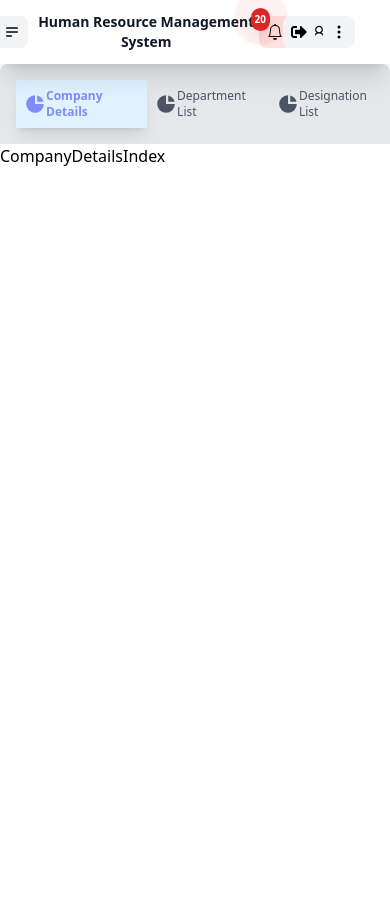
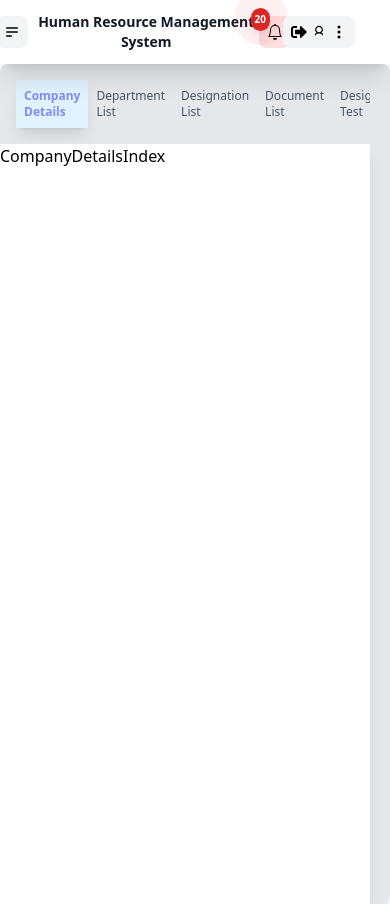
Before and after one commit to aadrika123/hrms_frontend, a React (Create React App) app: page /master in a window 390 px wide. Built offline with nearby package versions, Linux system fonts and the light colour scheme.

Commit message:
updates tostify not woriing

```diff
--- a/data.json
+++ b/data.json
@@ -36,22 +36,10 @@
       "id": 3
     },
     {
-      "name": "Project Manager Post",
-      "descriptoin": "This is Project",
-      "status": false,
-      "id": 4
-    },
-    {
       "name": "Master Department",
       "descriptoin": "this is description..ok",
-      "status": true,
+      "status": false,
       "id": 5
-    },
-    {
-      "name": "Wilma Webb",
-      "descriptoin": "Aliquam maiores irur",
-      "status": false,
-      "id": 6
     }
   ],
   "profile": {
--- a/package.json
+++ b/package.json
@@ -18,6 +18,7 @@
     "react-router-dom": "^6.3.0",
     "react-scripts": "5.0.1",
     "react-table": "^7.8.0",
+    "react-toastify": "^9.0.8",
     "web-vitals": "^2.1.4",
     "yup": "^0.32.11"
   },
--- a/src/App.js
+++ b/src/App.js
@@ -16,15 +16,30 @@ import RedirectToErrorPage from './Pages/404/RedirectToErrorPage';
 import Dashboard from './Pages/Dashboard';
 import Login from './Pages/Login/Login';
 import MasterIndex from './Pages/Master/MasterIndex';
-// import { useQuery, QueryClientProvider, QueryClient, useQueryClient } from "react-query";
+import { contextVar } from './Components/Context/Context'
+
+import { toast, ToastContainer } from 'react-toastify';
+
+// import 'react-toastify/dist/ReactToastify.css';
 
 
 function App() {
 
-  // const client = useQueryClient()
+
+  //context Data to active toast from anywhere
+  const contextData = {
+    notify: (toastData, actionFlag) => {
+      toast.dismiss()
+      { actionFlag == 'error' && toast.error(toastData) }
+      { actionFlag == 'info' && toast.info(toastData) }
+      { actionFlag == 'success' && toast.success(toastData) }
+      { actionFlag == 'warn' && toast.warn(toastData) }
+    }
+  };
 
   return (
     <>
+      <contextVar.Provider value={contextData}>
         <Router>
           <Layout>
             <Routes>
@@ -36,6 +51,7 @@ function App() {
             </Routes>
           </Layout>
         </Router>
+      </contextVar.Provider>
     </>
   );
 }
--- /dev/null
+++ b/src/Components/Context/Context.js
@@ -0,0 +1,2 @@
+import { createContext } from "react";
+export const contextVar = createContext("");
--- a/src/Components/MailboxComponents/MailboxLink.js
+++ b/src/Components/MailboxComponents/MailboxLink.js
@@ -15,7 +15,7 @@ function MailboxLink(props) {
         <>
 
             <p className={(props.activeStatus ? "bg-sky-100 text-indigo-400 font-semibold shadow-lg" : " text-gray-600") + " cursor-pointer flex items-center p-2 text-base"}>
-                <svg className={(props.activeStatus ? "text-indigo-400 font-semibold" : " text-gray-600") + " w-6 h-6 transition duration-75  group-hover:text-gray-900 "} fill="currentColor" viewBox="0 0 20 20" xmlns="http://www.w3.org/2000/svg"><path d="M2 10a8 8 0 018-8v8h8a8 8 0 11-16 0z"></path><path d="M12 2.252A8.014 8.014 0 0117.748 8H12V2.252z"></path></svg>
+               <span className='hidden md:block'> <svg className={(props.activeStatus ? "text-indigo-400 font-semibold" : " text-gray-600") + " w-6 h-6 transition duration-75  group-hover:text-gray-900 "} fill="currentColor" viewBox="0 0 20 20" xmlns="http://www.w3.org/2000/svg"><path d="M2 10a8 8 0 018-8v8h8a8 8 0 11-16 0z"></path><path d="M12 2.252A8.014 8.014 0 0117.748 8H12V2.252z"></path></svg></span>
                 <span className="sm:ml-3 text-xs sm:text-sm">{props.title} </span>
             </p>
 
--- a/src/Components/MailboxComponents/MailboxSidebar.js
+++ b/src/Components/MailboxComponents/MailboxSidebar.js
@@ -20,7 +20,8 @@ function MailboxSidebar(props) {
 
     return (
         <>
-            <aside className="" >
+
+            <aside className="overflow-x-auto" >
                 <div className="py-4 pl-4 rounded flex flex-row sm:flex-col sm:pl-0">
                     {
                         props.tabs.map((data) => (
@@ -36,6 +37,6 @@ function MailboxSidebar(props) {
 export default MailboxSidebar
 /**
  * Exported to :
- * 1. MailboxIndex.js
+ * 1. MasterIndex.js
  *
  */
--- a/src/Pages/Master/DepartmentList/DepartmentListIndex.js
+++ b/src/Pages/Master/DepartmentList/DepartmentListIndex.js
@@ -1,14 +1,15 @@
-import React, { useState } from 'react'
+import React, { useContext, useState } from 'react'
 import AddNewDepartment from './AddNewDepartment'
 import DepartmentList from './DepartmentList'
 import DeleteModel from '../../../Components/Common/Models/DeleteModel'
+import { contextVar } from '../../../Components/Context/Context'
 import EditDepartment from './EditDepartment'
 import axios from 'axios'
 
 function DepartmentListIndex() {
+  const { notify } = useContext(contextVar);
 
   const baseURL = process.env.REACT_APP_BASE_URL;
-
   const [title, setTitle] = useState("List of ")
   const [list, setList] = useState(true)
   const [addNew, setAddNew] = useState(false)
@@ -52,6 +53,8 @@ function DepartmentListIndex() {
   const handleCloseModal = () => {  // Cancel Delete.
     console.log("Canceled")
     setmodalIsOpen(false)
+    notify('message', 'success')
+
   }
   const handleDeleteTrue = (deletedBtnID) => {  //deletedBtnID is conformed deleted id.
 
--- a/src/Pages/Master/MasterIndex.js
+++ b/src/Pages/Master/MasterIndex.js
@@ -17,7 +17,9 @@ function MasterIndex() {
     const tabs = [
         { title: "Company Details", tabIndex: 0 },
         { title: "Department List", tabIndex: 1 },
-        { title: "Designation List", tabIndex: 2 }
+        { title: "Designation List", tabIndex: 2 },
+        { title: "Document List", tabIndex: 3 },
+        { title: "Designation Test", tabIndex: 4 }
 
     ]
     const tabSwitch = (index) => {        //tabSwitch function receive tabIndex to switch between tabs called from Sidebar menu
@@ -25,15 +27,18 @@ function MasterIndex() {
     }
     return (
         <>
-
-            <div className="grid grid-cols-12 rounded-lg m-0 md:m-5 shadow-xl broder-2 border-sky-200 bg-gray-200">
+            {/* <div className='overflow-x-auto'> */}
+            <div className="grid grid-cols-12 rounded-lg m-0 md:m-5 md:px-0 pr-5 shadow-xl broder-2 border-sky-200 bg-gray-200">
                 <div className='col-span-12 sm:col-span-2 '>
                     <MailboxSidebar tabs={tabs} fun={tabSwitch} /></div>
                 {tabIndex == 0 && <div className='col-span-12 sm:col-span-10 shadow-lg bg-white overflow-y-scroll' style={{ 'height': '90vh' }}> <CompanyDetailsIndex /> </div>}
                 {tabIndex == 1 && <div className='col-span-12 sm:col-span-10 shadow-lg bg-white overflow-y-scroll' style={{ 'height': '90vh' }}> <DepartmentListIndex /> </div>}
-                {/* {tabIndex == 2 && <div className='col-span-12 sm:col-span-10 shadow-lg bg-white overflow-y-scroll' style={{ 'height': '90vh' }}> <RoleWiseUserIndex /> </div>}      */}
+                {tabIndex == 2 && <div className='col-span-12 sm:col-span-10 shadow-lg bg-white overflow-y-scroll' style={{ 'height': '90vh' }}> <CompanyDetailsIndex /> </div>}
+                {tabIndex == 3 && <div className='col-span-12 sm:col-span-10 shadow-lg bg-white overflow-y-scroll' style={{ 'height': '90vh' }}> <CompanyDetailsIndex /> </div>}
+                {tabIndex == 4 && <div className='col-span-12 sm:col-span-10 shadow-lg bg-white overflow-y-scroll' style={{ 'height': '90vh' }}>  </div>}
+            </div>
 
-            </div>
+            {/* </div> */}
         </>
     )
 }
```
Also changed, not shown: src/Components/Common/Datatable/SearchComponent.js (+5 -5 lines), 1 other file (tests, documents, lock files or other folders). Lines whose indentation alone changed are shown as unchanged.
